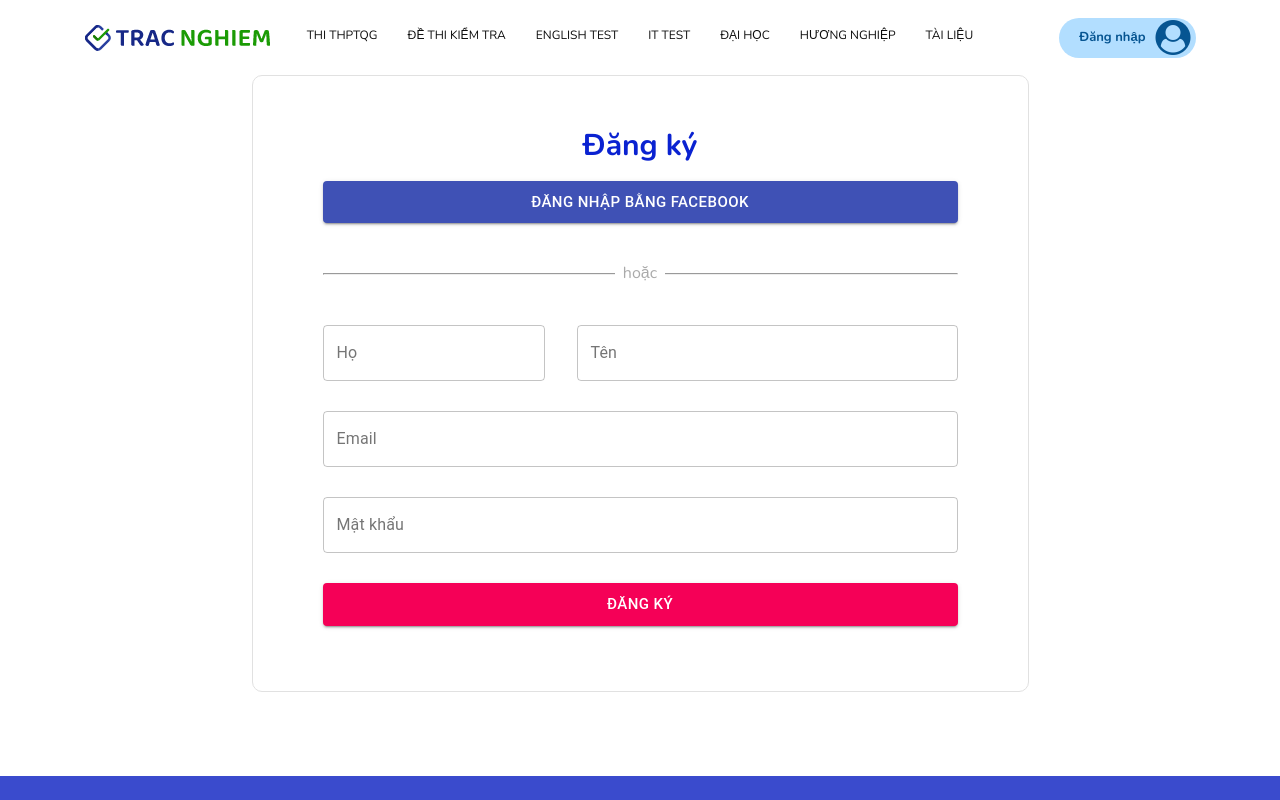
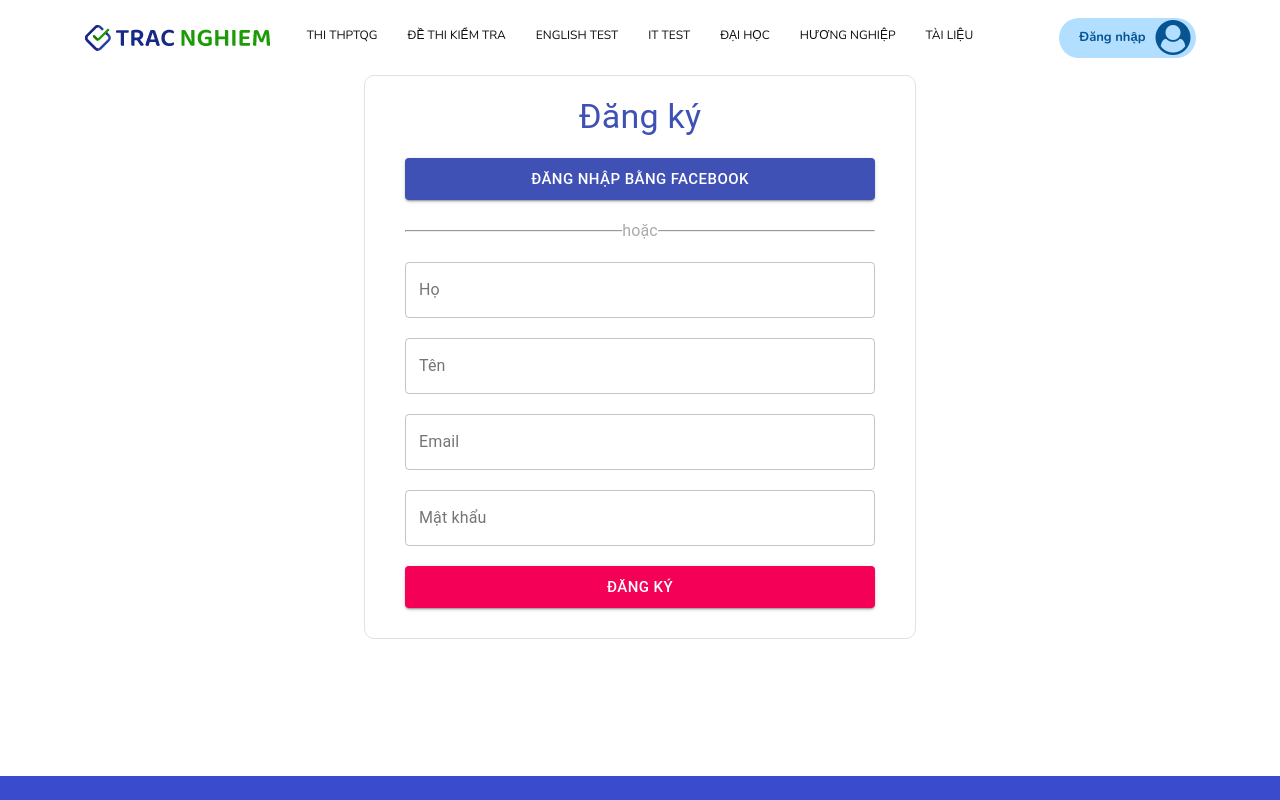
Before and after one commit to nqabao99/hahalolo-training, a React (Create React App) app in the folder my-app/: page /register in a window 1280 px wide. Shown: the top 800 px of the page. Built offline with nearby package versions, Linux system fonts and the light colour scheme; no server answers.

Commit message:
update project

```diff
--- /dev/null
+++ b/my-app/src/components/Form/FormStyle.js
@@ -0,0 +1,39 @@
+import { makeStyles } from "@material-ui/core/styles";
+
+export const useFormStyle = makeStyles(() => ({
+  wrapperLogin: {
+    paddingBottom: "450px",
+  },
+  form: {
+    border: "1px solid #e1e1e1",
+    borderRadius: "10px",
+    padding: "20px 40px 10px",
+  },
+  margin: {
+    margin: "20px 0",
+  },
+  loginOr: {
+    position: "relative",
+    color: "#aaa",
+    paddingTop: "10px",
+    paddingBottom: "10px",
+  },
+  span: {
+    position: "absolute",
+    left: "50%",
+    top: "-1px",
+    transform: "translateX(-50%)",
+    backgroundColor: "#fff",
+  },
+  errors: {
+    color: "red",
+    paddingTop: "10px",
+    marginBottom: "-10px",
+  },
+  a: {
+    color: "#3f51b5",
+    "&:hover": {
+        textDecoration: "underline",
+    }
+  }
+}));
--- a/my-app/src/components/Form/Login.js
+++ b/my-app/src/components/Form/Login.js
@@ -2,12 +2,16 @@ import React, { useContext } from "react";
 import { useForm } from "react-hook-form";
 import { Link, useHistory } from "react-router-dom";
 import { contextApp } from "../../App";
+import { yupResolver } from "@hookform/resolvers/yup";
+import * as yup from "yup";
 import TextField from "@material-ui/core/TextField";
 import Button from "@material-ui/core/Button";
-import "./login-style.scss";
-import { yupResolver } from "@hookform/resolvers/yup";
-import * as yup from "yup";
+import Container from "@material-ui/core/Container";
+import Typography from "@material-ui/core/Typography";
+import Box from "@material-ui/core/Box";
+import LinkMUI from "@material-ui/core/Link";
 
+import { useFormStyle } from "./FormStyle";
 
 const schema = yup.object().shape({
   account: yup
@@ -22,6 +26,7 @@ const schema = yup.object().shape({
 });
 
 function Login() {
+  const classes = useFormStyle();
   let history = useHistory();
   const context = useContext(contextApp);
 
@@ -47,61 +52,73 @@ function Login() {
     }
   };
   return (
-    <div className="wrapper-login">
-      <form onSubmit={handleSubmit(onHandleSubmit)}>
-        <h2>Đăng Nhập</h2>
-        <div className="group-form">
+    <Container className={classes.wrapperLogin} maxWidth="sm">
+      <form onSubmit={handleSubmit(onHandleSubmit)} className={classes.form}>
+        <Typography component="h4" variant="h4" align="center" color="primary">
+          Đăng Nhập
+        </Typography>
+
         <Button
           type="button"
           fullWidth
           variant="contained"
           color="primary"
           size="large"
-          >ĐĂNG NHẬP BẰNG FACEBOOK</Button>
-        </div>
-        <div className=" group-form">
-          <div className="login-or">
-            <hr />
-            <span>hoặc</span>
-          </div>
-        </div>
-        <div className="group-form">
+          className={classes.margin}
+        >
+          ĐĂNG NHẬP BẰNG FACEBOOK
+        </Button>
+
+        <Box className={classes.loginOr}>
+          <Typography component="hr"></Typography>
+          <Typography className={classes.span} component="span">
+            hoặc
+          </Typography>
+        </Box>
+
+        <Box className={classes.margin}>
           <TextField
-          id="outlined-basic"
-          type="email"
             label="Nhập Email"
             fullWidth
             variant="outlined"
-          {...register("account")} />
-          <p>{errors.account?.message}</p>
-        </div>
-        <div className="group-form">
+            autoComplete="true"
+            {...register("account")}
+          />
+          <Typography className={classes.errors} component="p">
+            {errors.account?.message}
+          </Typography>
+        </Box>
+        <Box>
           <TextField
-          id="outlined-basic"
             type="password"
             label="Nhập mật khẩu"
             fullWidth
             variant="outlined"
-          {...register("password")}/>
-          <p>{errors.password?.message}</p>
-        </div>
-        <p className="forget-password">
-          Quên mật khẩu? <a href="/#"> Nhấn vào đây</a>
-        </p>
-        <div className="group-form">
+            autoComplete="true"
+            {...register("password")}
+          />
+          <Typography className={classes.errors} component="p">
+            {errors.password?.message}
+          </Typography>
+        </Box>
+        <Typography className={classes.margin} component="p" align="right">
+          Quên mật khẩu? <LinkMUI href="/#"> Nhấn vào đây</LinkMUI>
+        </Typography>
         <Button
           type="submit"
           fullWidth
           variant="contained"
           color="secondary"
           size="large"
-          >ĐĂNG NHẬP</Button>
-        </div>
-        <p className="signup">
-          Nếu bạn chưa có tài khoản? <Link to="/register"> Đăng ký ngay</Link>
-        </p>
+        >
+          ĐĂNG NHẬP
+        </Button>
+
+        <Typography className={classes.margin} component="p" align="right">
+          Nếu bạn chưa có tài khoản?<Link className={classes.a} to="/register"> Đăng ký ngay</Link>
+        </Typography>
       </form>
-    </div>
+    </Container>
   );
 }
 
--- a/my-app/src/components/Form/Register.js
+++ b/my-app/src/components/Form/Register.js
@@ -3,10 +3,13 @@ import { useForm } from "react-hook-form";
 import { contextApp } from "../../App";
 import TextField from "@material-ui/core/TextField";
 import Button from "@material-ui/core/Button";
-import "./login-style.scss";
 import { useHistory } from "react-router-dom";
 import { yupResolver } from "@hookform/resolvers/yup";
 import * as yup from "yup";
+import { useFormStyle } from "./FormStyle";
+import Container from "@material-ui/core/Container";
+import Typography from "@material-ui/core/Typography";
+import Box from "@material-ui/core/Box";
 
 const schema = yup.object().shape({
   firstName: yup
@@ -31,6 +34,7 @@ const schema = yup.object().shape({
 });
 
 function Register() {
+  const classes = useFormStyle();
   let history = useHistory();
   const [message, setMessage] = useState(false);
 
@@ -71,85 +75,100 @@ function Register() {
   }
 
   return (
-    <div className="wrapper-login">
-      <form onSubmit={handleSubmit(onHandleSubmit)}>
-        <h2>Đăng ký</h2>
+    <Container className={classes.wrapperLogin} maxWidth="sm">
+      <form onSubmit={handleSubmit(onHandleSubmit)} className={classes.form}>
+        <Typography component="h4" variant="h4" align="center" color="primary">
+          Đăng ký
+        </Typography>
 
-        <div className="group-form">
         <Button
           type="button"
           fullWidth
           variant="contained"
           color="primary"
           size="large"
-          >ĐĂNG NHẬP BẰNG FACEBOOK</Button>
-        </div>
-        <div className=" group-form">
-          <div className="login-or">
-            <hr />
-            <span>hoặc</span>
-          </div>
-        </div>
-        <div className="group-form group-form__cover">
-          <div>
+          className={classes.margin}
+        >
+          ĐĂNG NHẬP BẰNG FACEBOOK
+        </Button>
+
+        <Box className={classes.loginOr}>
+          <Typography component="hr"></Typography>
+          <Typography className={classes.span} component="span">
+            hoặc
+          </Typography>
+        </Box>
+
+        <Box className={classes.margin}>
           <TextField
-            id="outlined-basic"
             type="text"
             label="Họ"
             variant="outlined"
-            {...register("firstName")} />
-            <p>{errors.firstName?.message}</p>
-          </div>
-          <div>
+            fullWidth
+            autoComplete="true"
+            {...register("firstName")}
+          />
+          <Typography className={classes.errors} component="p">
+            {errors.firstName?.message}
+          </Typography>
+        </Box>
+        <Box>
           <TextField
-            id="outlined-basic"
             type="text"
             label="Tên"
             fullWidth
             variant="outlined"
-            {...register("lastName")} />
-            <p>{errors.lastName?.message}</p>
-          </div>
-        </div>
-        <div className="group-form">
+            autoComplete="true"
+            {...register("lastName")}
+          />
+          <Typography className={classes.errors} component="p">
+            {errors.lastName?.message}
+          </Typography>
+        </Box>
+
+        <Box className={classes.margin}>
           <TextField
-            id="outlined-basic"
-            type="email"
             label="Email"
             fullWidth
             variant="outlined"
-            {...register("account")} />
-          <p>
+            autoComplete="true"
+            {...register("account")}
+          />
+          <Typography className={classes.errors} component="p">
             {errors.account?.message
               ? errors.account?.message
               : message
               ? "Trùng tên tài khoản"
               : null}
-          </p>
-        </div>
+          </Typography>
+        </Box>
 
-        <div className="group-form">
+        <Box>
           <TextField
-            id="outlined-basic"
             type="password"
             label="Mật khẩu"
             fullWidth
             variant="outlined"
-            {...register("password")}/>
-          <p>{errors.password?.message}</p>
-        </div>
+            autoComplete="true"
+            {...register("password")}
+          />
+          <Typography className={classes.errors} component="p">
+            {errors.password?.message}
+          </Typography>
+        </Box>
 
-        <div className="group-form">
         <Button
+          className={classes.margin}
           type="submit"
           fullWidth
           variant="contained"
           color="secondary"
           size="large"
-          >ĐĂNG KÝ</Button>
-        </div>
+        >
+          ĐĂNG KÝ
+        </Button>
       </form>
-    </div>
+    </Container>
   );
 }
 
--- a/my-app/src/components/Form/login-style.scss
+++ /dev/null
@@ -1,81 +0,0 @@
-.wrapper-login {
-  max-width: 1110px;
-  background-color: transparent;
-  margin: 0 auto 10px;
-  padding-bottom: 450px;
-  form {
-    width: 70%;
-    color: #000;
-    background-color: #fff;
-    border: 1px solid #e1e1e1;
-    border-radius: 10px;
-    margin: 0 auto;
-    padding: 50px;
-    h2 {
-      font-size: 30px;
-      line-height: 40px;
-      font-weight: 600;
-      color: #0a22d1;
-      text-align: center;
-    }
-    .login-or {
-      position: relative;
-      color: #aaa;
-      margin-top: 10px;
-      margin-bottom: 10px;
-      padding-top: 10px;
-      padding-bottom: 10px;
-      hr {
-        height: 1px;
-        margin-top: 0px !important;
-        margin-bottom: 0px !important;
-      }
-      span {
-        display: block;
-        position: absolute;
-        left: 50%;
-        top: 2px;
-        margin-left: -25px;
-        background-color: #fff;
-        width: 50px;
-        text-align: center;
-      }
-    }
-    .group-form {
-      padding: 15px 20px;
-      position: relative;
-
-      p {
-        position: absolute;
-        top: 70px;
-        color: red;
-      }
-
-      &__cover {
-        display: flex;
-        justify-content: space-between;
-        div {
-          &:first-child {
-            flex-basis: 35%;
-          }
-          &:last-child {
-            flex-basis: 60%;
-          }
-        }
-      }
-    }
-    .forget-password,
-    .signup {
-      text-align: right;
-      font-family: "Nunito", sans-serif;
-      a {
-        line-height: 1.1;
-        font-weight: 600;
-        color: #2d5dcf;
-      }
-    }
-    .signup {
-      text-align: center;
-    }
-  }
-}
```
Lines whose indentation alone changed are shown as unchanged.
